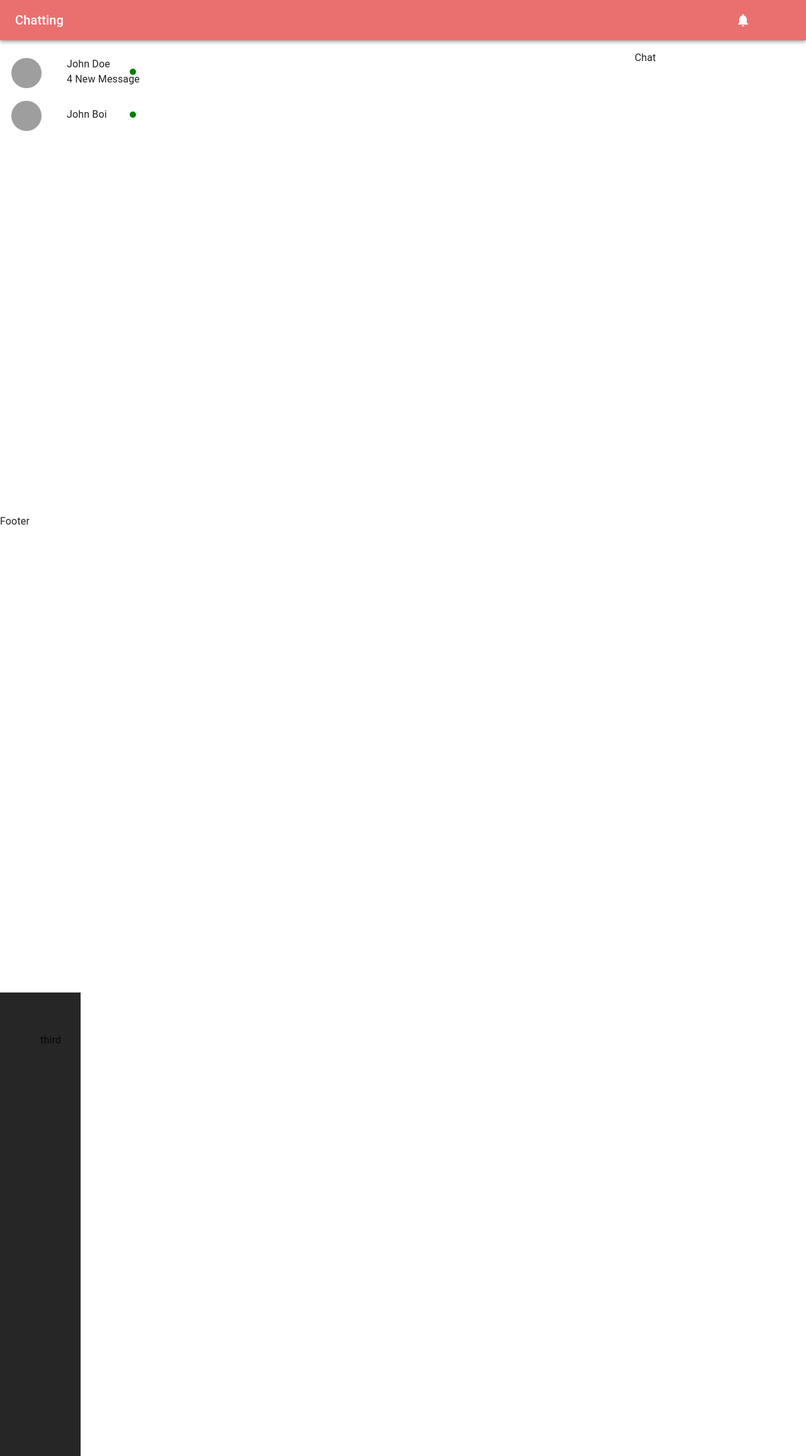
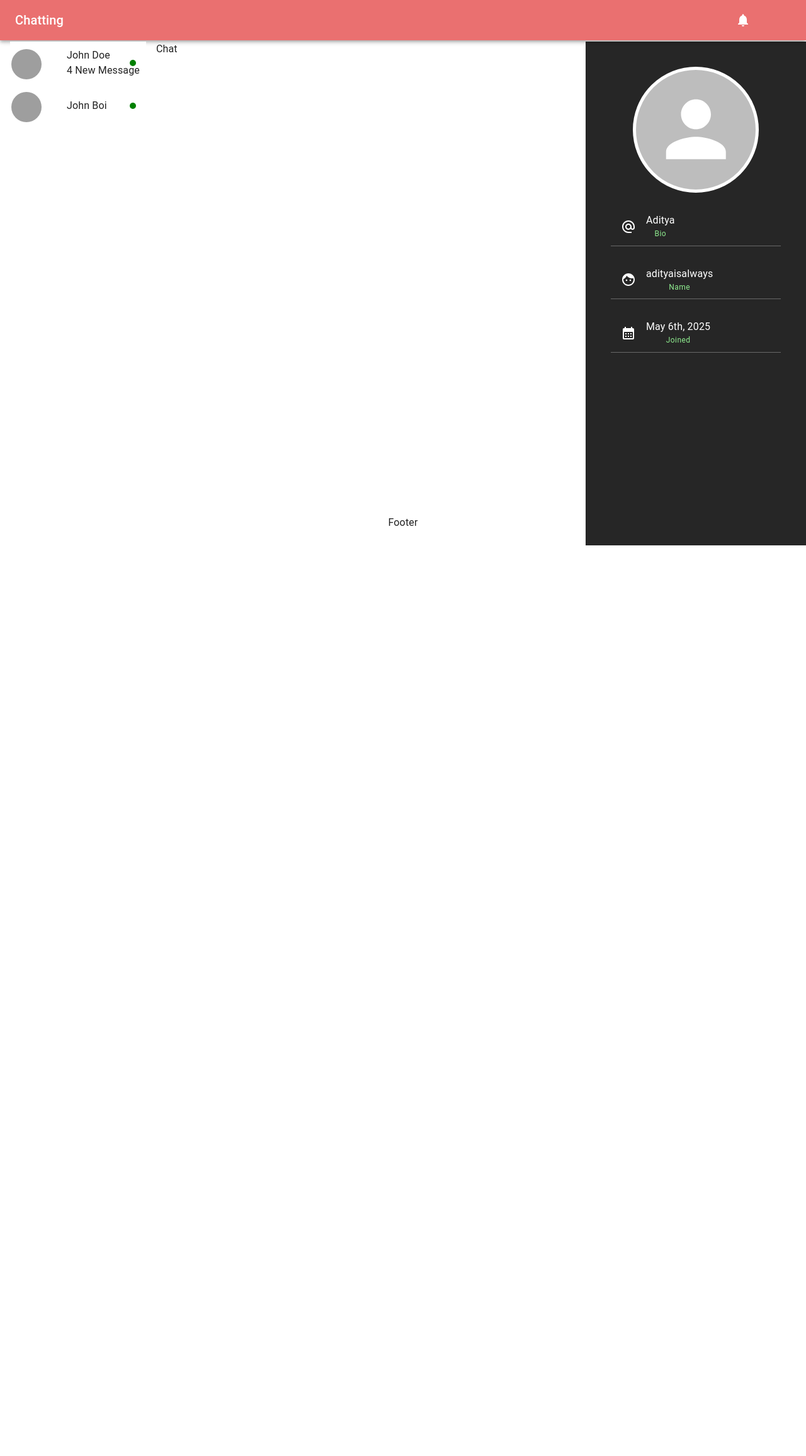
Before and after one commit to aditya1232121/Chat-App, a React (Vite) app in the folder frontend/client/: page /chat/1 in a window 1280 px wide. Shown: the whole page at 63% size. After the commit the page ends 949 px from the top, so only its background shows below. Built offline with nearby package versions, Linux system fonts and the light colour scheme; grey boxes are pictures that could not be loaded; some icons are missing.

Commit message:
new  commit

```diff
--- a/frontend/client/src/components/layout/Applayout.jsx
+++ b/frontend/client/src/components/layout/Applayout.jsx
@@ -1,3 +1,4 @@
+// src/components/layout/Applayout.js
 import React from "react";
 import Header from "./Header";
 import Title from "../shared/Title";
@@ -5,6 +6,7 @@ import { Grid } from "@mui/material";
 import ChatList from "../specific/ChatList";
 import { samepleChats } from "../../constants/SampleData";
 import { useParams } from "react-router-dom";
+import Profile from "../specific/Profile";
 
 export default function Applayout({ content }) {
   const params = useParams();
@@ -15,63 +17,48 @@ export default function Applayout({ content }) {
       <Title title={"Chat App"} />
       <Header />
 
-      <Grid
-        container
-        height={"calc(100vh - 4rem)"}
-        spacing={95}
-        sx={{ mt: 2 }}
-      >
+      <Grid container height={"calc(100vh - 4rem)"} sx={{ mt: 2 }}>
+        {/* ChatList (Left side) */}
         <Grid
           item
           sm={3}
-          xs={4}
           sx={{
             paddingX: 2,
             display: { xs: "none", sm: "block" },
+            height: "120%",
           }}
-          height={"100%"}
         >
           <ChatList
             chats={samepleChats}
-            chatId={chatId}  // Dynamically set chatId from URL
-            newMessagesAlert={[
-              {
-                chatId,
-                count: 4,
-              },
-            ]}
+            chatId={chatId}
+            newMessagesAlert={[{ chatId, count: 4 }]}
             onlineUsers={["1", "2"]}
           />
         </Grid>
+
+        {/* Center Content */}
+        <Grid item xs={12} sm={6} md={6} lg={6} height={"100%"}>
+          {content}
+        </Grid>
+
+        {/* Profile (Right side) */}
         <Grid
           item
-          xs={4}
-          sm={8}
-          md={5}
-          lg={6}
-          height={"100%"}
-        >
-          {content}
-        </Grid>
-        <Grid
-          item
-          xs={4}
-          sm={8}
-          md={5}
-          lg={3}
           sx={{
-            display: { xs: "none", md: "block" },
-            padding: "4rem",
+            width: "350px", // 👈 Fix width
             bgcolor: "rgba(0,0,0,0.85)",
-            height: "100%",
-            width: "10%",
-            mr: 5,
+            padding: 3,
+            height: "100vh",
+            overflowY: "auto",
+            ml: "auto", // 👈 Push to right
           }}
         >
-          third
+          <Profile />
         </Grid>
       </Grid>
-      <div>Footer</div>
+
+      {/* Footer */}
+      <div style={{ textAlign: "center", padding: "1rem" }}>Footer</div>
     </div>
   );
 }
--- a/frontend/client/src/components/layout/Header.jsx
+++ b/frontend/client/src/components/layout/Header.jsx
@@ -51,7 +51,7 @@ export default function Header() {
     <>
     <Box
       sx={{ flexGrow: 1 }}
-      height={"4rem"}
+      height={"3.1rem"}
     >
       <AppBar
         position="static"
--- a/frontend/client/src/components/shared/ChatItem.jsx
+++ b/frontend/client/src/components/shared/ChatItem.jsx
@@ -11,7 +11,7 @@ export const ChatItem = ({
   sameSender,
   isOnline,
   newMessageAlert,
-  index = 0,
+//  index = 0,
   handleDeleteChat,
 }) => {
   return (
--- /dev/null
+++ b/frontend/client/src/components/specific/Profile.jsx
@@ -0,0 +1,72 @@
+// src/components/specific/Profile.js
+import React from "react";
+import { Avatar, Stack, Typography } from "@mui/material";
+import {
+  Face as FaceIcon,
+  AlternateEmail as UserNameIcon,
+  CalendarMonth as CalendarIcon,
+} from "@mui/icons-material";
+import moment from "moment";
+
+export default function Profile() {
+  return (
+    <Stack
+      direction="column"
+      alignItems="center"
+      spacing={3}
+      sx={{
+        color: "white",
+        padding: "1rem",
+        textAlign: "center",
+        width: "100%",
+      }}
+    >
+      <Avatar
+        sx={{
+          width: 200,
+          height: 200,
+          objectFit: "contain",
+          marginBottom: "1rem",
+          border: "5px solid white",
+        }}
+      />
+
+      {/* Profile Cards */}
+      <ProfileCard heading="Bio" text="Aditya" Icon={<UserNameIcon />} />
+      <ProfileCard heading="Name" text="adityaisalways" Icon={<FaceIcon />} />
+      <ProfileCard
+        heading="Joined"
+        text={moment().format("MMMM Do, YYYY")}
+        Icon={<CalendarIcon />}
+      />
+    </Stack>
+  );
+}
+
+const ProfileCard = ({ text, Icon, heading }) => {
+  return (
+    <Stack
+      direction="row"
+      spacing={2}
+      alignItems="center"
+      sx={{
+        padding: "0.5rem 1rem",
+        width: "100%",
+        maxWidth: 350,
+        borderBottom: "1px solid rgba(255,255,255,0.3)",
+      }}
+    >
+
+      <Stack sx={{ color: "white" }}>{Icon}</Stack>
+
+      <Stack>
+        <Typography variant="body1" sx={{ color: "white" }}>
+          {text}
+        </Typography>
+        <Typography variant="caption" sx={{ color: "lightgreen" }}>
+          {heading}
+        </Typography>
+      </Stack>
+    </Stack>
+  );
+};
--- a/frontend/client/src/components/specific/Search.jsx
+++ b/frontend/client/src/components/specific/Search.jsx
@@ -1,7 +1,51 @@
-import React from 'react'
+import React from "react";
+import { Dialog, DialogTitle, InputAdornment, List, ListItem, ListItemText, Stack, TextField } from "@mui/material";
+import { useInputValidation } from "6pp"; // agar aapke paas hai
+import { Search as SearchIcon } from "@mui/icons-material";
+
 
 export default function Search() {
+  const search = useInputValidation("");
+  const users = [] ;
+
   return (
-    <div>Search</div>
-  )
+    <Dialog open>
+      <Stack p={"2rem"} direction={"column"} width={"25rem"}>
+        <DialogTitle textAlign={"center"}>Find People</DialogTitle>
+        <TextField
+          label="Finding people"
+          value={search.value}
+          onChange={search.changeHandler}
+          variant="outlined"
+          size="small"
+          slotProps={{
+            input: {
+              startAdornment: (
+                <InputAdornment position="start">
+                  <SearchIcon />
+                </InputAdornment>
+              ),
+            },
+          }}
+        />
+<List>
+{users.map((user) =>
+{
+  <ListItem>
+    <ListItemText primary={user.name} secondary={user.email} />
+  </ListItem>
+})}
+
+</List>
+
+
+      </Stack>
+    </Dialog>
+  );
 }
+
+
+// dialog == temporary pop up box
+// stack == store data in vertical and horizontal way with equal spacing
+// dialog title tells the header to the user
+// text field it allows users to take input
--- a/frontend/client/src/main.jsx
+++ b/frontend/client/src/main.jsx
@@ -1,13 +1,15 @@
-import { StrictMode } from 'react'
-import { createRoot } from 'react-dom/client'
-import App from './App.jsx'
-import {CssBaseline} from '@mui/material'
-import {HelmetProvider} from "react-helmet-async"
-createRoot(document.getElementById('root')).render(
+import { StrictMode } from "react";
+import { createRoot } from "react-dom/client";
+import App from "./App.jsx";
+import { CssBaseline } from "@mui/material";
+import { HelmetProvider } from "react-helmet-async";
+createRoot(document.getElementById("root")).render(
   <StrictMode>
     <HelmetProvider>
-    <CssBaseline/>
-    <App/>
+      <CssBaseline />
+      <div onContextMenu={(e) => e.preventDefault}>
+        <App />
+      </div>
     </HelmetProvider>
-  </StrictMode>,
-)
+  </StrictMode>
+);
```
Also changed, not shown: frontend/client/src/components/shared/UserItem.jsx (added, +35 -0 lines).
